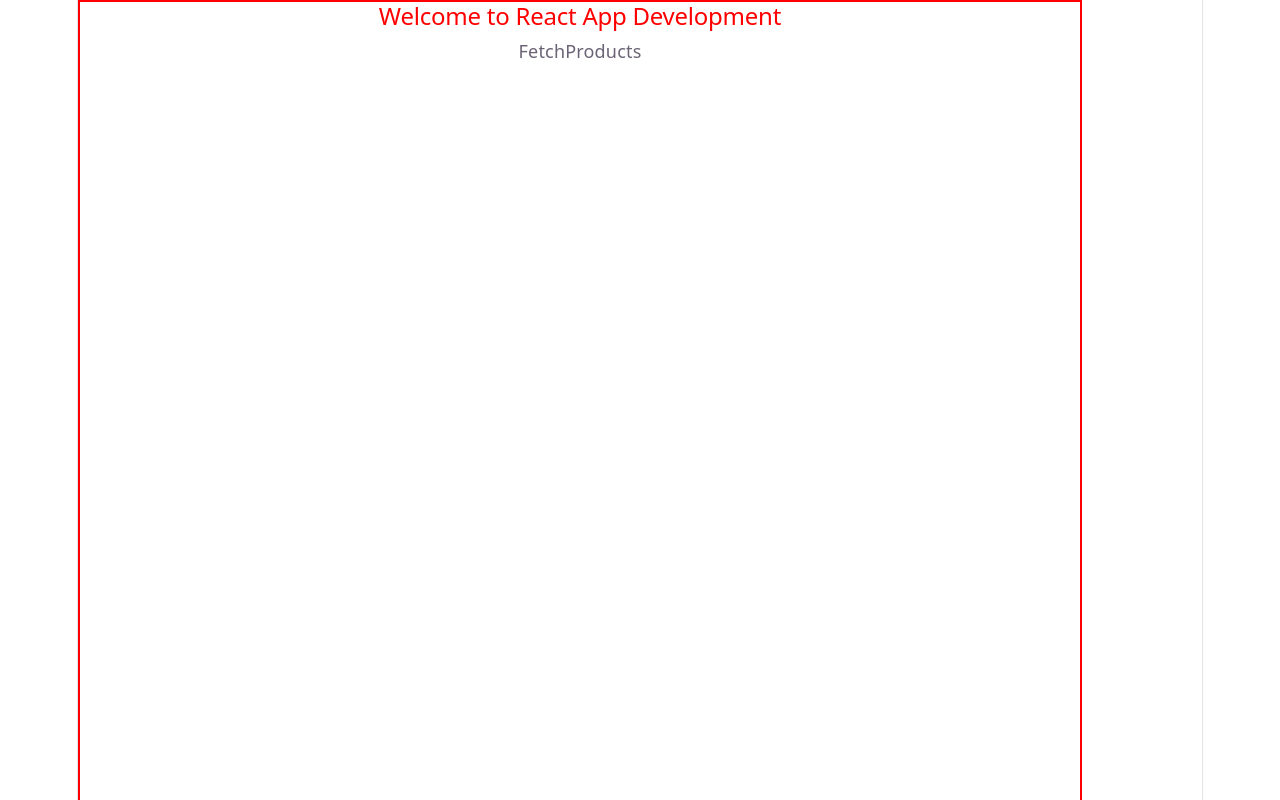
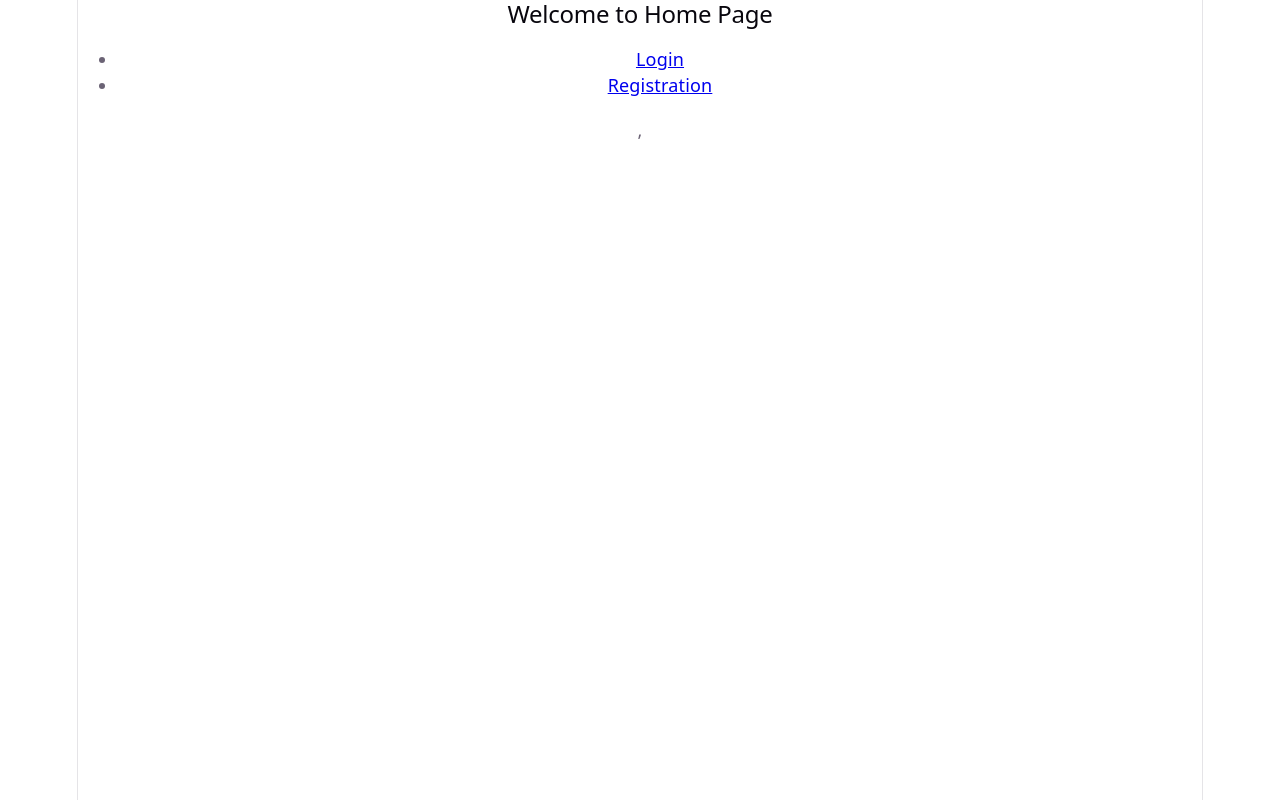
Before and after one commit to RiddhimaAgarwal28/FSD_CSE24_2026, a React (Vite) app in the folder React Vite/: page / in a window 1280 px wide. Shown: the top 800 px of the page. Built offline with nearby package versions, Linux system fonts and the light colour scheme; no server answers.

Commit message:
Implemented routing using react-router-dom

```diff
--- a/React Vite/package.json
+++ b/React Vite/package.json
@@ -10,8 +10,10 @@
     "preview": "vite preview"
   },
   "dependencies": {
+    "bootstrap": "^5.3.8",
     "react": "^19.2.8",
-    "react-dom": "^19.2.8"
+    "react-dom": "^19.2.8",
+    "react-router-dom": "^7.18.4"
   },
   "devDependencies": {
     "@eslint/js": "^10.0.1",
--- a/React Vite/src/App.jsx
+++ b/React Vite/src/App.jsx
@@ -11,15 +11,30 @@ import NameChange from './components/NameChange'
 import ImageManipulation from './components/ImageManipulation'
 import MyUseEffect from './components/MyUseEffect'
 import FetchProducts from './components/FetchProducts'
-
+import {BrowserRouter, Routes, Route} from 'react-router-dom'
+import Login from './components/Login'
+import Registration from './components/Registration'
+import Dashboard from './components/Dashboard'
+import Home from './components/Home'
 
 function App() {
-  const [count, setCount] = useState(0)
 
   return (
-    <div style={{border:'2px solid red', width:'1000px', height:'1000px'}}>
-    <h2 style={{color:'red'}}>Welcome to React App Development</h2>
-    {/*<div style={{border:'8px solid purple', width:'500px', height:'1620px'}}>
+    <div>
+      <BrowserRouter>
+      <Routes>
+        <Route path='/login' element={<Login/>}></Route>
+        <Route path='/register' element={<Registration/>}></Route>
+        <Route path='/dashboard' element={<Dashboard/>}></Route>
+        <Route path='/' element={<Home/>}></Route>
+      </Routes>
+      </BrowserRouter>
+    </div>
+  )
+}
+    {/*<div style={{border:'2px solid pink', width:'1000px', height:'100%'}}>
+    <h2 style={{color:'violet'}}>Welcome to React App Development</h2>
+    <div style={{border:'8px solid purple', width:'500px', height:'1620px'}}>
     <h2 style={{color:'red'}}>Welcome to React App Development</h2>
     <h2 style={{color:'blue'}}>ABES Engineering College</h2>
     <h2 style={{color:'pink'}}>Name : Riddhima Agarwal</h2>
@@ -31,11 +46,8 @@ function App() {
       <ICardGallery/>
       <MyState/>
       <NameChange/>
-      <ImageManipulation/>
-      <MyUseEffect/>*/}
+      <ImageManipulation/>`
+      <MyUseEffect/>
       <FetchProducts/>
-      </div>
-  )
-}
-
+      </div>*/}
 export default App
--- /dev/null
+++ b/React Vite/src/components/Dashboard.jsx
@@ -0,0 +1,9 @@
+import React from 'react'
+
+function Dashboard() {
+  return (
+    <div>Dashboard</div>
+  )
+}
+
+export default Dashboard
--- a/React Vite/src/components/FetchProducts.jsx
+++ b/React Vite/src/components/FetchProducts.jsx
@@ -1,21 +1,61 @@
 import React from 'react'
-import { useEffect } from 'react'
+import { useState, useEffect } from 'react'
 
 function FetchProducts() {
+    const[data,setData]=useState([]);
     useEffect(()=>{
         async function fetchData() {
             try {
-                const serverData = await fetch('https://dummyjson.com/products');
-                const jsonData = await serverData.json();
-                console.log(jsonData);
+                const res = await fetch('https://dummyjson.com/products');
+                const jsonData = await res.json();
+                //console.log(jsonData);
+                setData(jsonData.products);
             } catch (e) {
                 console.log("Error is " + e);
+            }
+            finally {
+
             }
         }
         fetchData();
     },[])
+
+    function cartData(element) {
+    }
+
     return (
-    <div>FetchProducts</div>
+        <div>
+            <div>Fetch Products</div>
+
+            <table border="1" cellPadding="10" width='100%' height='100%'>
+                <thead>
+                    <tr>
+                        <th>Image</th>
+                        <th>Title</th>
+                        <th>Price</th>
+                        <th>Rating</th>
+                    </tr>
+                </thead>
+
+                <tbody>
+                    {data.map((product) => (
+                        <tr key={product.id}>
+                            <td>
+                                <img
+                                    src={product.thumbnail}
+                                    alt={product.title}
+                                    width="80"
+                                />
+                            </td>
+                            <td>{product.title}</td>
+                            <td>${product.price}</td>
+                            <td>{product.rating}</td>
+                            <td><button onClick={cartData}>addToCart</button></td>
+                        </tr>
+                    ))}
+                </tbody>
+            </table>
+        </div>
 )
 }
 export default FetchProducts
--- /dev/null
+++ b/React Vite/src/components/Home.jsx
@@ -0,0 +1,19 @@
+import React from 'react'
+import { Link } from 'react-router-dom'
+
+function Home() {
+  return (
+    <div>
+        <h2>Welcome to Home Page</h2>
+        <nav>
+            <ul>
+                <li><Link to='/login'>Login</Link></li>
+                <li><Link to='/register'>Registration</Link></li>
+
+            </ul>
+        </nav>
+    </div>
+  )
+}
+
+export default Home
--- /dev/null
+++ b/React Vite/src/components/Login.jsx
@@ -0,0 +1,11 @@
+import React from 'react'
+
+function Login() {
+  return (
+    <div>
+        <h2>Login Form</h2>
+        </div>
+  )
+}
+
+export default Login
--- /dev/null
+++ b/React Vite/src/components/Registration.jsx
@@ -0,0 +1,9 @@
+import React from 'react'
+
+function Registration() {
+  return (
+    <div>Registration</div>
+  )
+}
+
+export default Registration
```
Also changed, not shown: 1 other file (tests, documents, lock files or other folders).
